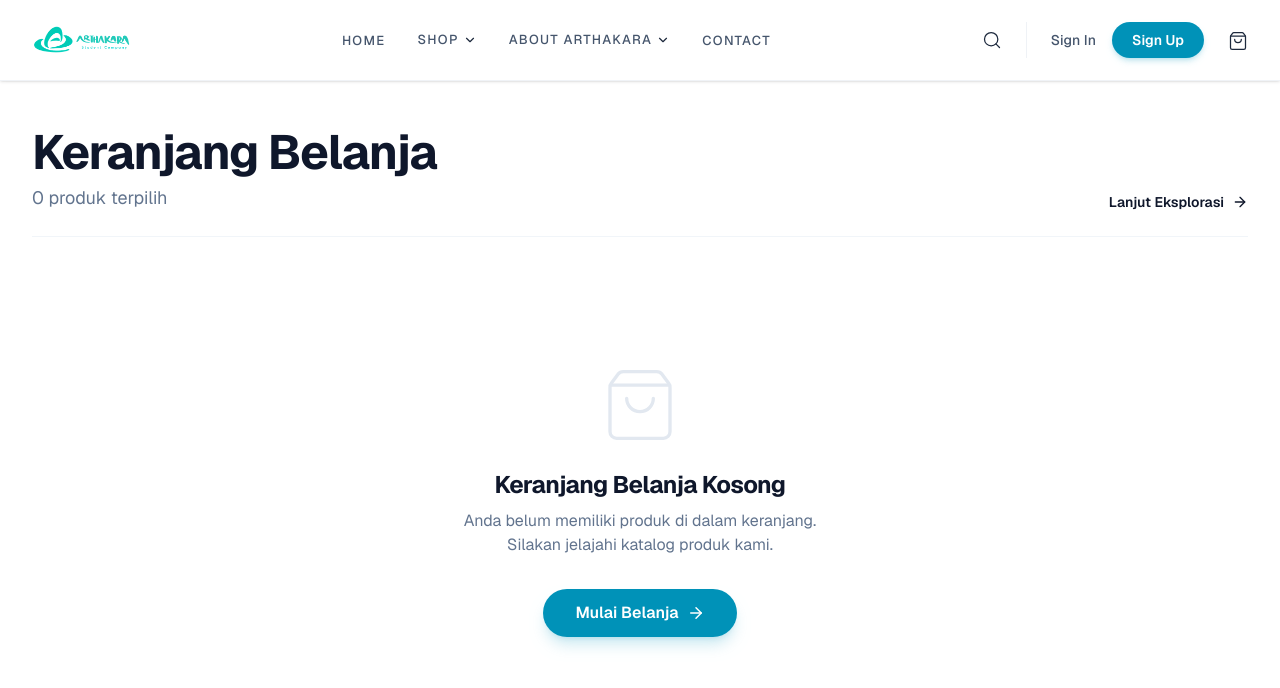
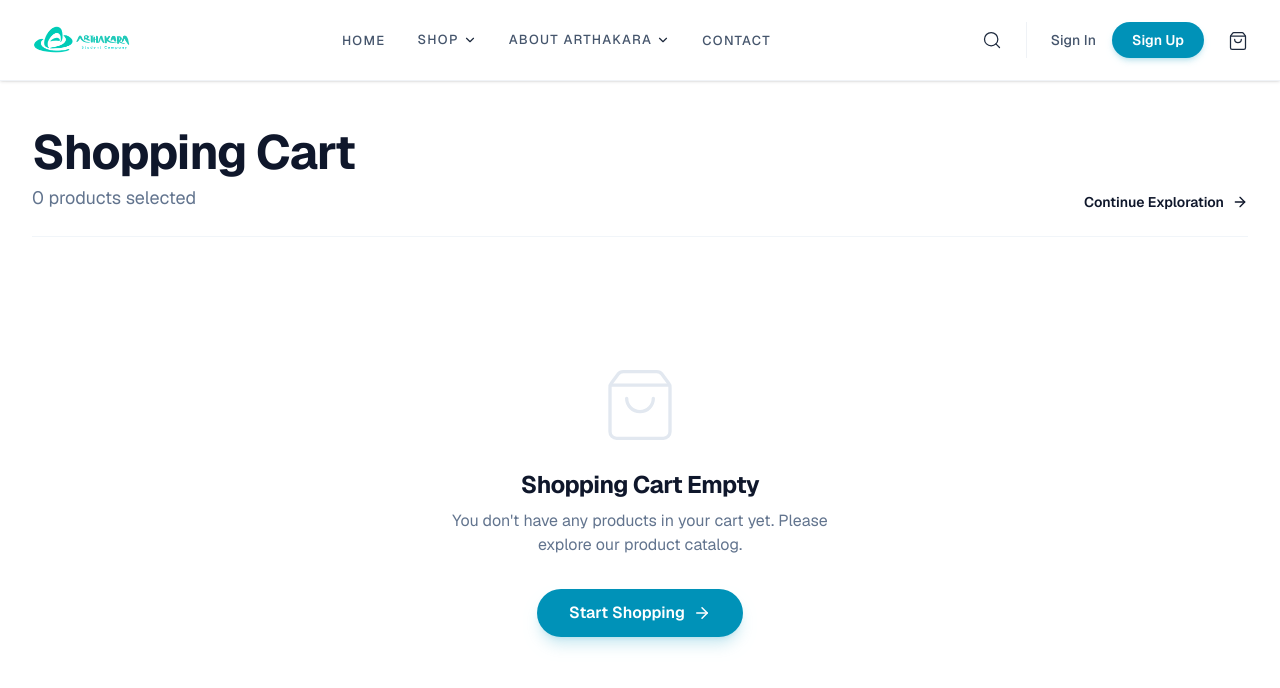
Before and after one commit to arthakarasc-ops/arthakara-FE, a Next.js app: page /cart in a window 1280 px wide. Shown: the top 688 px of the page. Built offline with nearby package versions, Linux system fonts and the light colour scheme.

Commit message:
debug payment  scent

```diff
--- a/src/app/cart/page.jsx
+++ b/src/app/cart/page.jsx
@@ -28,14 +28,14 @@ export default function CartPage() {
         <div className="mb-12 border-b border-slate-100 pb-6 flex flex-col md:flex-row md:items-end justify-between gap-4">
           <div>
             <h1 className="text-4xl sm:text-5xl font-bold text-slate-900 tracking-tight">
-              Keranjang Belanja
+              Shopping Cart
             </h1>
             <p className="text-slate-500 mt-2 text-lg">
-              {cartItems.length} produk terpilih
+              {cartItems.length} products selected
             </p>
           </div>
           <Link href="/products" className="text-sm font-semibold text-slate-900 flex items-center gap-2 hover:text-cyan-600 transition-colors group">
-            Lanjut Eksplorasi
+            Continue Exploration
             <ArrowRight size={16} className="group-hover:translate-x-1 transition-transform" />
           </Link>
         </div>
@@ -45,11 +45,11 @@ export default function CartPage() {
             <div className="w-20 h-20 mb-6 text-slate-200">
               <ShoppingBag size={80} strokeWidth={1} />
             </div>
-            <h2 className="text-2xl font-bold text-slate-900 mb-2 tracking-tight">Keranjang Belanja Kosong</h2>
-            <p className="text-slate-500 mb-8 max-w-sm">Anda belum memiliki produk di dalam keranjang. Silakan jelajahi katalog produk kami.</p>
+            <h2 className="text-2xl font-bold text-slate-900 mb-2 tracking-tight">Shopping Cart Empty</h2>
+            <p className="text-slate-500 mb-8 max-w-sm">You don't have any products in your cart yet. Please explore our product catalog.</p>
             <Link href="/products">
               <button className="bg-cyan-600 text-white px-8 py-3 rounded-full font-semibold hover:bg-cyan-700 transition-all shadow-lg shadow-cyan-600/20 flex items-center gap-2">
-                Mulai Belanja <ArrowRight size={18} />
+                Start Shopping <ArrowRight size={18} />
               </button>
             </Link>
           </div>
@@ -94,7 +94,7 @@ export default function CartPage() {
                             {item.color}
                         </p>
                         <p className="flex items-start gap-2">
-                            <span className="opacity-70 mt-0.5">Aroma:</span>
+                            <span className="opacity-70 mt-0.5">Scent:</span>
                             <span className="text-slate-700 font-medium">{item.scents.map(s => s.name).join(", ")}</span>
                         </p>
                       </div>
@@ -131,7 +131,7 @@ export default function CartPage() {
             {/* SUMMARY (STICKY) */}
             <div className="lg:col-span-5 xl:col-span-4">
               <div className="bg-slate-50/50 p-8 sm:p-10 rounded-3xl border border-slate-100 sticky top-32">
-                <h2 className="text-2xl font-bold mb-6 text-slate-900 tracking-tight">Ringkasan</h2>
+                <h2 className="text-2xl font-bold mb-6 text-slate-900 tracking-tight">Summary</h2>
 
                 <div className="space-y-4 mb-8 pb-8 border-b border-slate-200/60">
                   <div className="flex justify-between text-slate-600">
@@ -139,8 +139,8 @@ export default function CartPage() {
                     <span className="font-medium text-slate-900">Rp {cartTotal.toLocaleString("id-ID")}</span>
                   </div>
                   <div className="flex justify-between text-slate-600">
-                    <span>Pengiriman</span>
-                    <span className="text-sm italic text-slate-400">Dihitung di checkout</span>
+                    <span>Shipping</span>
+                    <span className="text-sm italic text-slate-400">Calculated at checkout</span>
                   </div>
                 </div>
 
@@ -153,7 +153,7 @@ export default function CartPage() {
 
                 <Link href="/checkout" className="block w-full">
                   <button className="w-full bg-cyan-600 text-white py-4 rounded-full font-bold tracking-wide hover:bg-cyan-700 shadow-lg shadow-cyan-600/20 transition-all flex justify-center items-center gap-2">
-                    Lanjut ke Pembayaran <ArrowRight size={18} />
+                    Proceed to Checkout <ArrowRight size={18} />
                   </button>
                 </Link>
 
```
